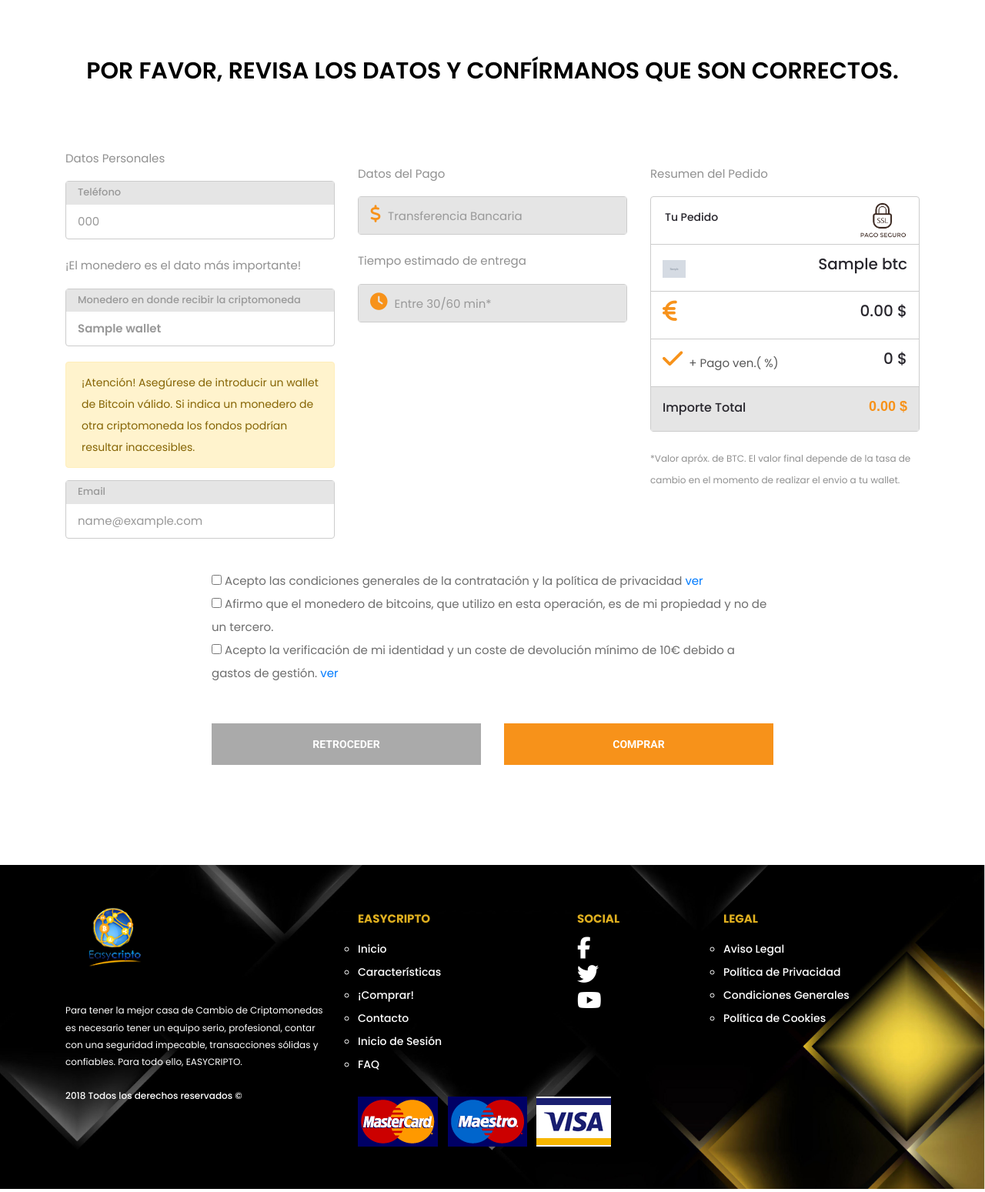
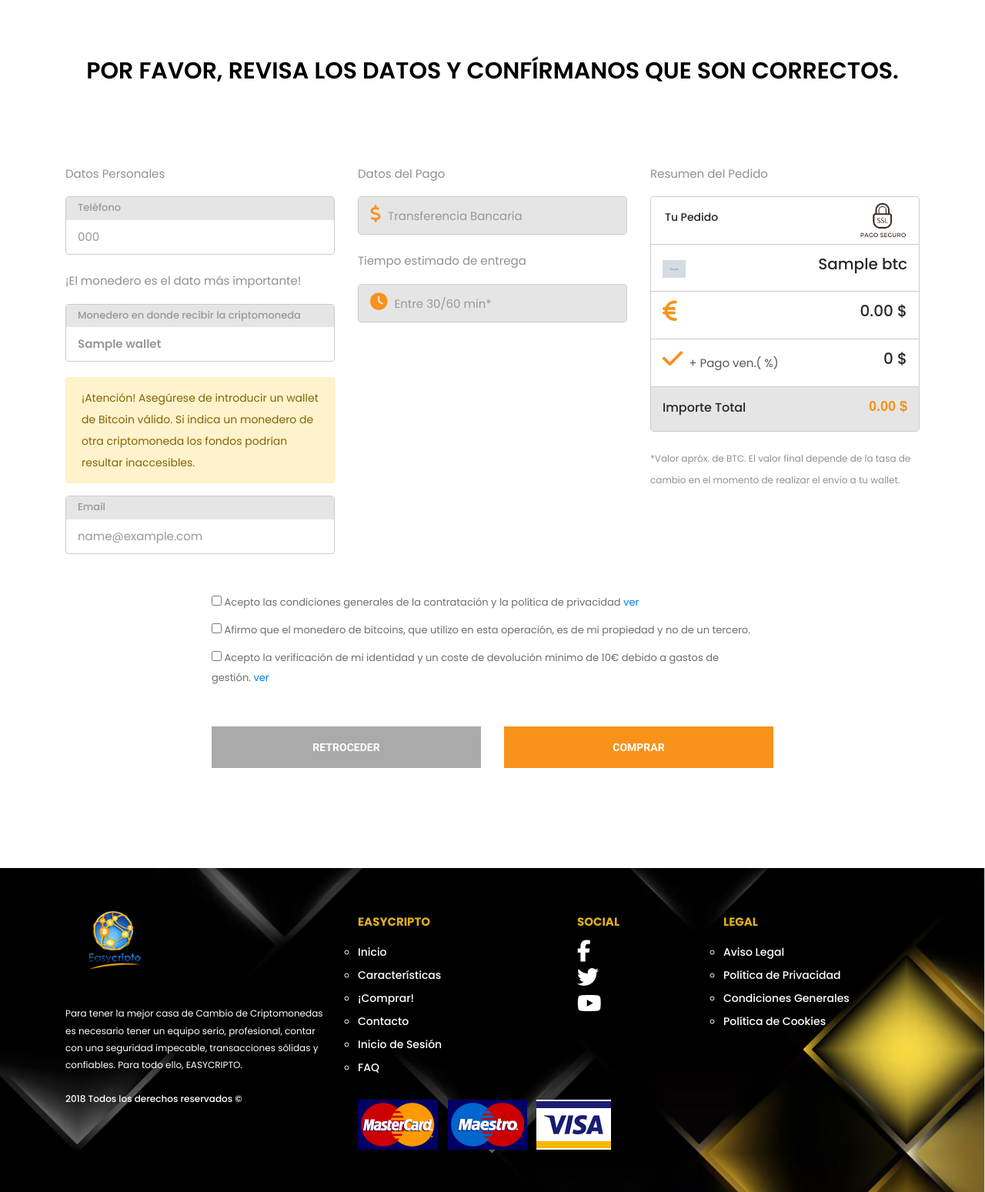
Before and after one commit to RolandoContreras/cryptostore, a CodeIgniter app: the page made by application/views/bank_details.php in a window 1280 px wide. Shown: the part 176-1725 px from the top of the page at 77% size. Run offline with CodeIgniter, Linux system fonts and the light colour scheme; the template is opened without the code that fills it: most values are stand-ins (such as "Sample title", 1, 10 or a date in 2020); grey boxes marked "Sample" are stand-in pictures; some libraries are stand-ins or nearby versions.

Commit message:
changes on designer home

```diff
--- a/application/views/bank.php
+++ b/application/views/bank.php
@@ -31,12 +31,15 @@
                             $active_contact = "";
 
                             $url = explode("/",uri_string());
-                            $nav = $url[0];
+                            $nav = $url[1];
                             switch ($nav) {
                                 case 'home':
                                     $active_home = "active";
                                     break;
                                 case 'buy':
+                                    $active_buy = "active";
+                                    break;
+                                case 'bank':
                                     $active_buy = "active";
                                     break;
                                 case 'login':
--- a/application/views/bank_details.php
+++ b/application/views/bank_details.php
@@ -31,12 +31,20 @@
                             $active_contact = "";
 
                             $url = explode("/",uri_string());
-                            $nav = $url[0];
+                            $nav = $url[1];
+                            if (isset($url[2])){
+                                $nav_2 = "/".$url[2];
+                            }else{
+                                $nav_2 = "";
+                            }
                             switch ($nav) {
                                 case 'home':
                                     $active_home = "active";
                                     break;
                                 case 'buy':
+                                    $active_buy = "active";
+                                    break;
+                                case 'bank':
                                     $active_buy = "active";
                                     break;
                                 case 'login':
@@ -61,8 +69,8 @@
                                 <li class="<?php echo $active_login;?>"><a href="<?php echo site_url().'login';?>"><?=lang('idioma.nav_login');?></a></li>
                                 <li class="<?php echo $active_faq;?>"><a href="<?php echo site_url().'faq';?>"><?=lang('idioma.nav_faq');?></a></li>
                                 <li>
-                                    <a href='<?php echo site_url()."es/$nav";?>' style="display: inline-block"><img src="<?php echo site_url().'static/page_front/images/language/es.png';?>" alt="espanol" width="40"/></a>
-                                    <a href="<?php echo site_url()."en/$nav";?>" style="display: inline-block"><img src="<?php echo site_url().'static/page_front/images/language/en.png';?>" alt="espanol" width="40"/></a>
+                                    <a href='<?php echo site_url()."es/$nav$nav_2";?>' style="display: inline-block"><img src="<?php echo site_url().'static/page_front/images/language/es.png';?>" alt="espanol" width="40"/></a>
+                                    <a href="<?php echo site_url()."en/$nav$nav_2";?>" style="display: inline-block"><img src="<?php echo site_url().'static/page_front/images/language/en.png';?>" alt="espanol" width="40"/></a>
                                 </li>
                             </ul>
 		</div>
@@ -82,7 +90,7 @@
                             <form action="<?php echo site_url().'buy/bank/confirm_bank';?>" method="post">
                             <div class="col-lg-12">
                             <div class="row">
-                                <div class="col-sm-4">
+                                <div class="col-md-4 hidden-xs panel-bitcoinDinero-col">
                                     <p>
                                         <span class="textogris"><?=lang('idioma.buy_datos_personales');?></span>
                                     </p>
@@ -208,21 +216,21 @@
                                 <div class="col-sm-8">
                                     <div class="margin-top-20">
                                         <div class="checkbox display-inline-block">
-                                            <div class="floatleft">
+                                            <div class="floatleft leter_size margin-top-5">
                                                 <label>
                                                     <input id="card-recharge-privacity" name="card-recharge-privacity" data-val="true" data-val-required="'Voucher Privacity' no debe estar vacío." value="true" type="checkbox" required="">
                                                     <input name="card-recharge-privacity" value="false" type="hidden">
                                                         <?=lang('idioma.buy_acepto_condiciones');?>&nbsp;<a class="blue-color-link" href="<?php echo site_url().'notice/privacy';?>" target="_blank"><?=lang('idioma.buy_ver');?></a>
                                                 </label>
                                             </div>
-                                            <div class="floatleft">
+                                            <div class="floatleft leter_size margin-top-5">
                                                 <label>
                                                     <input id="confirm-wallet-property" name="confirm-wallet-property" data-val="true" data-val-required="'Confirm Wallet property' no debe estar vacío." value="true" type="checkbox" required="">
                                                     <input name="confirm-wallet-property" value="false" type="hidden">
                                                     <?=lang('idioma.buy_afirmo');?>
                                                 </label>
                                             </div>
-                                            <div class="floatleft">
+                                            <div class="floatleft leter_size margin-top-5">
                                                 <label>
                                                     <input id="confirm-devolutionservice-cost" name="confirm-devolutionservice-cost" data-val="true" data-val-required="'Confirm Devolution cost' no debe estar vacío." value="true" type="checkbox" required="">
                                                     <input name="confirm-devolutionservice-cost" value="false" type="hidden">
@@ -234,13 +242,13 @@
                                 </div>
                                 <div class="col-sm-2"></div>
                             </div>
-                            <div class="row margin-top-50">
+                            <div class="row">
                                 <div class="col-sm-2 col-centered-nofloat" style="float: left;"></div>
-                                <div class="col-xs-12 col-sm-4 col-centered-nofloat" style="float: left;">
-                                    <a href="<?php echo site_url().'buy/bank';?>"><input class="submit_btn_comprar_back trans_300" value="Retroceder" /></a>
+                                <div class="col-xs-12 col-sm-4 col-centered-nofloat margin-top-50" style="float: left;">
+                                    <a href="<?php echo site_url().'buy/bank';?>"><button class="submit_btn_comprar_back trans_300"><?=lang('idioma.boton_retroceder');?></button></a>
                                 </div>
-                                <div class="col-xs-12 col-sm-4 col-centered-nofloat" style="float: left;">
-                                    <input class="submit_btn_comprar_2 trans_300" value="Comprar" type="submit">
+                                <div class="col-xs-12 col-sm-4 col-centered-nofloat margin-top-50" style="float: left;">
+                                    <button type="submit" class="submit_btn_comprar_2"><?=lang('idioma.boton_comprar');?></button>
                                 </div>
                                 <div class="col-sm-2 col-centered-nofloat" style="float: left;"></div>
                             </div>
--- a/static/page_front/css/contact_style.css
+++ b/static/page_front/css/contact_style.css
@@ -587,6 +587,7 @@
     padding: 5px 15px;
     margin: 5px 0;
     display: block;
+    text-align: center;
 }
 .error-message {
     color: #db0303;
@@ -1025,11 +1026,10 @@ label {
 }
 .icono-dropdown-cryptocurrency {
     position: relative;
-    right: 30px;
-    top: -36px;
+    right: 14px;
+    top: -38px;
     color: #575757;
     z-index: 9;
-    /*color: #ccc;*/
 }
 .error{
    border-color: red !important;
@@ -1086,5 +1086,10 @@ label {
     text-align: center;
     font-size: 13px;
     padding: 5px;
-    height: 50px;
 }
+.leter_size{
+    font-size: 13px;
+}
+.margin-top-5{
+    margin-top: 10px;
+}
--- a/static/page_front/css/main_styles.css
+++ b/static/page_front/css/main_styles.css
@@ -1656,6 +1656,7 @@ section
     background: linear-gradient(to left, #efb810, #ae841a);
     padding: 10px 0;
     border-bottom-right-radius: 30px;
+    border-bottom-left-radius: 30px;
     color: #ffffff;
     font-size: 16px;
     font-weight: 500;
--- a/static/page_front/css/responsive.css
+++ b/static/page_front/css/responsive.css
@@ -194,7 +194,7 @@
         font-size: 40px;
     }
     .main_nav ul li {
-        margin-right: 25px;
+        margin-right: 16px;
     }
     .main_nav ul li a {
         font-size: 16px;
@@ -247,6 +247,12 @@
 
 @media only screen and (max-width: 991px)
 {
+        .margin-top100 {
+            margin-top: 50px;
+        }
+        .margin-top-50 {
+            margin-top: 25px;
+        }
 	.main_nav
 	{
 		display: none;
@@ -506,7 +512,7 @@
 	}
 	.services
 	{
-		padding-top: 100px;
+		padding-top: 0px;
 		padding-bottom: 0px;
 	}
 	.services_slider .owl-stage
@@ -815,7 +821,7 @@
             margin-top: -11px !important;
         }
         #price_dolar{
-            height: 43px !important;
+            height: 44px !important;
         }
         .submit_btn_comprar {
             height: 50px !important;
```
Also changed, not shown: application/views/buy.php (+5 -4 lines), application/views/credit_card.php (+9 -5 lines), nbproject/private/private.xml (+11 -5 lines).
